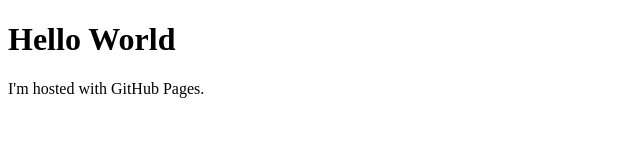
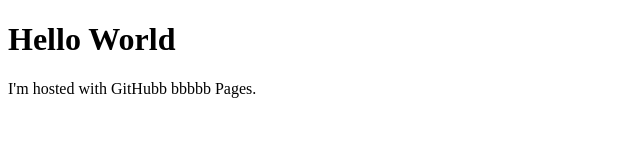
Before and after one commit to zxc-steve/zxc-steve.github.io, a plain HTML site: page index.html in a window 1280 px wide. Shown: the full height of the page, 0-640 px from the left. Drawn offline with Linux system fonts and the light colour scheme.

Commit message:
test index.html

```diff
--- a/index.html
+++ b/index.html
@@ -2,6 +2,6 @@
 <html>
 <body>
 <h1>Hello World</h1>
-<p>I'm hosted with GitHub Pages.</p>
+<p>I'm hosted with GitHubb bbbbb Pages.</p>
 </body>
 </html>
```
